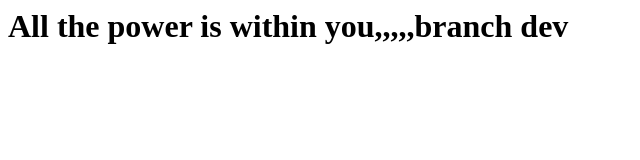
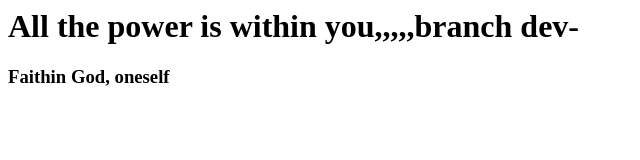
Before and after one commit to revathiramamurthy/firstgitrepo, a plain HTML site: page index.html in a window 1280 px wide. Shown: the whole page, without its empty margins (0-640 px from the left). Drawn offline with Linux system fonts and the light colour scheme.

Commit message:
For remote

```diff
--- a/index.html
+++ b/index.html
@@ -1 +1,2 @@
-<html><h1>All the power is within you,,,,,branch dev</h1></html>
+<html><h1>All the power is within you,,,,,branch dev- </h1>
+<h3>Faithin God, oneself</h3></html>
```
